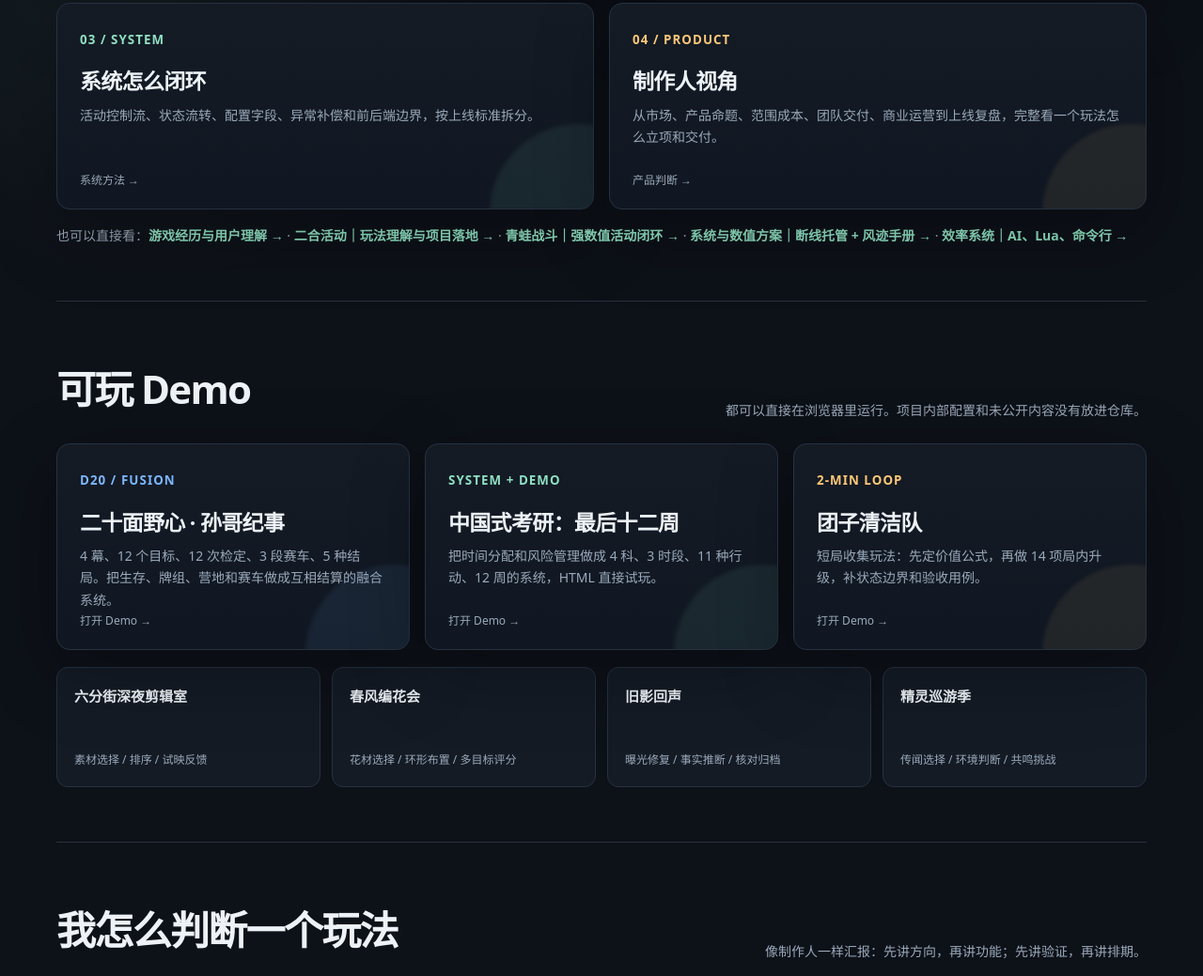
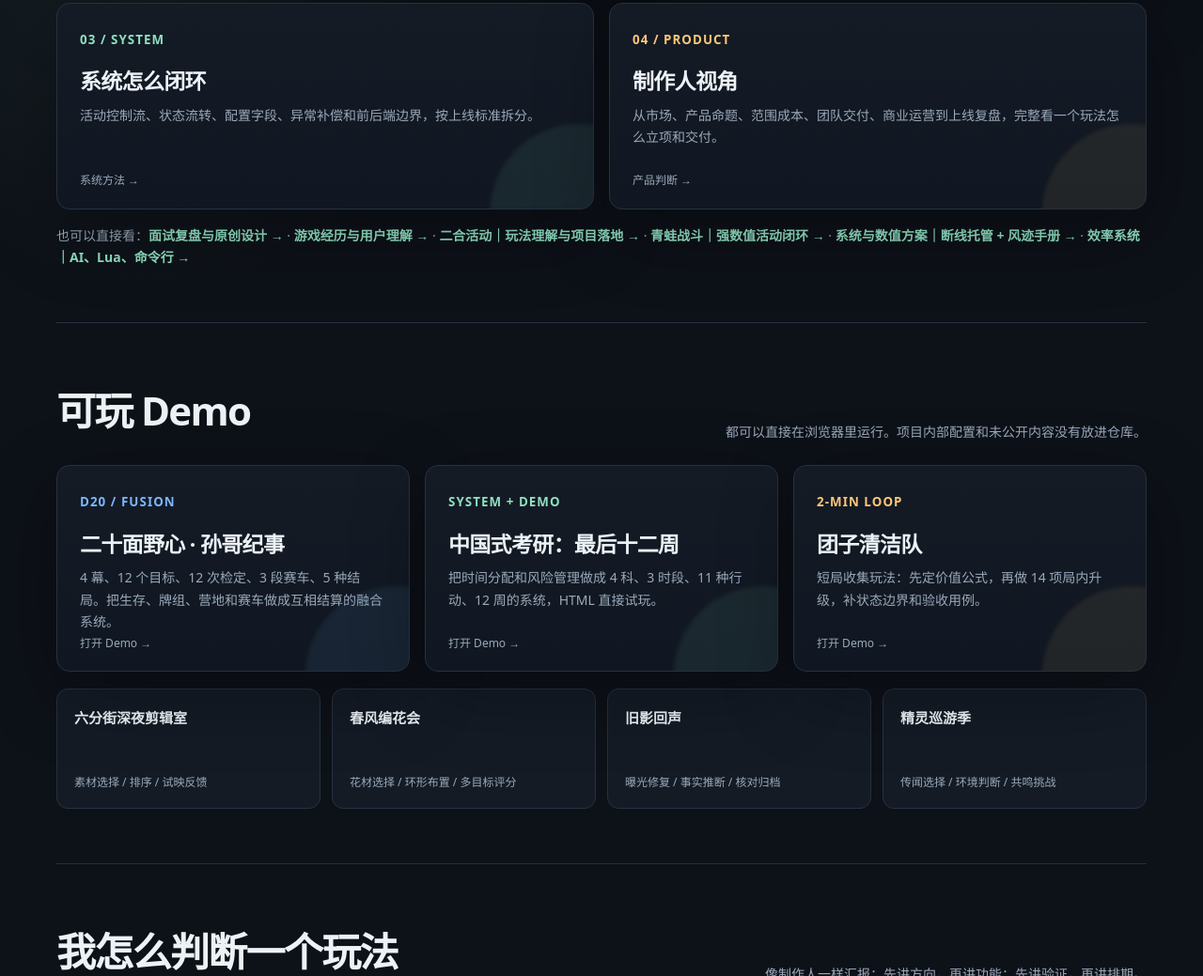
Before and after one commit to LittleGrass1127/game-design-portfolio, a plain HTML site: page index.html in a window 1280 px wide. Shown: the part 997-2036 px from the top of the page at 94% size. Drawn offline with Linux system fonts and the light colour scheme.

Commit message:
docs: add interview review and original game designs

```diff
--- a/index.html
+++ b/index.html
@@ -118,7 +118,7 @@ h2{font-size:clamp(26px,3.3vw,42px);letter-spacing:-.04em;margin:0}
         <div class="meta">产品判断 →</div>
       </a>
     </div>
-    <p class="more">也可以直接看：<a href="docs/game-experience.md">游戏经历与用户理解 →</a> · <a href="docs/merge-project.md">二合活动｜玩法理解与项目落地 →</a> · <a href="docs/frog-project.md">青蛙战斗｜强数值活动闭环 →</a> · <a href="docs/system-numeric-case.md">系统与数值方案｜断线托管 + 风迹手册 →</a> · <a href="docs/efficiency-system.md">效率系统｜AI、Lua、命令行 →</a></p>
+    <p class="more">也可以直接看：<a href="docs/interview-and-original-design.md">面试复盘与原创设计 →</a> · <a href="docs/game-experience.md">游戏经历与用户理解 →</a> · <a href="docs/merge-project.md">二合活动｜玩法理解与项目落地 →</a> · <a href="docs/frog-project.md">青蛙战斗｜强数值活动闭环 →</a> · <a href="docs/system-numeric-case.md">系统与数值方案｜断线托管 + 风迹手册 →</a> · <a href="docs/efficiency-system.md">效率系统｜AI、Lua、命令行 →</a></p>
   </section>
 
   <section class="section" id="demos">
```
Also changed, not shown: 2 other files.
